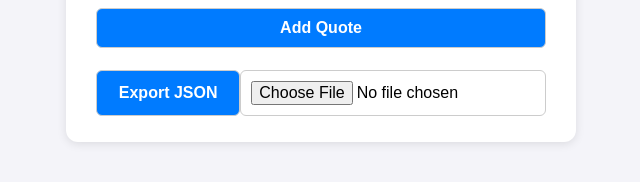
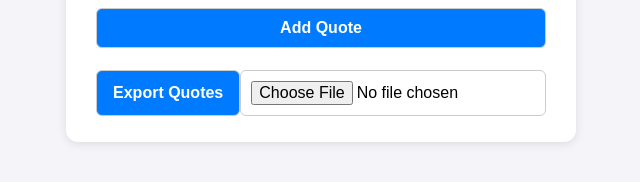
Before and after one commit to Laz-28/alx_fe_javascript, a plain HTML site: page dom-manipulation/index.html in a window 1280 px wide. Shown: the part 542-724 px from the top of the page, 319-959 px from the left. Drawn offline with Linux system fonts and the light colour scheme.

```diff
--- a/dom-manipulation/index.html
+++ b/dom-manipulation/index.html
@@ -86,7 +86,7 @@
     <button id="addQuoteBtn">Add Quote</button>
 
     <div class="file-actions">
-      <button id="exportBtn">Export JSON</button>
+      <button id="exportBtn">Export Quotes</button>
       <input type="file" id="importFile" accept=".json" onchange="importFromJsonFile(event)" />
     </div>
   </div>
--- a/dom-manipulation/script.js
+++ b/dom-manipulation/script.js
@@ -50,7 +50,7 @@
   localStorage.setItem("quotes", JSON.stringify(quotes));
 }
 
-// ✅ Export quotes as JSON file
+// ✅ Export quotes as JSON file (function name fixed)
 function exportToJsonFile() {
   const dataStr = JSON.stringify(quotes, null, 2);
   const blob = new Blob([dataStr], { type: "application/json" });
@@ -64,7 +64,7 @@
   URL.revokeObjectURL(url);
 }
 
-// ✅ Import quotes from a JSON file
+// ✅ Import quotes from JSON file
 function importFromJsonFile(event) {
   const fileReader = new FileReader();
   fileReader.onload = function (e) {
@@ -85,7 +85,7 @@
   fileReader.readAsText(event.target.files[0]);
 }
 
-// ✅ Restore last viewed quote (from sessionStorage)
+// ✅ Restore last viewed quote from sessionStorage
 function loadLastViewedQuote() {
   const lastQuote = sessionStorage.getItem("lastQuote");
   if (lastQuote) {
```
